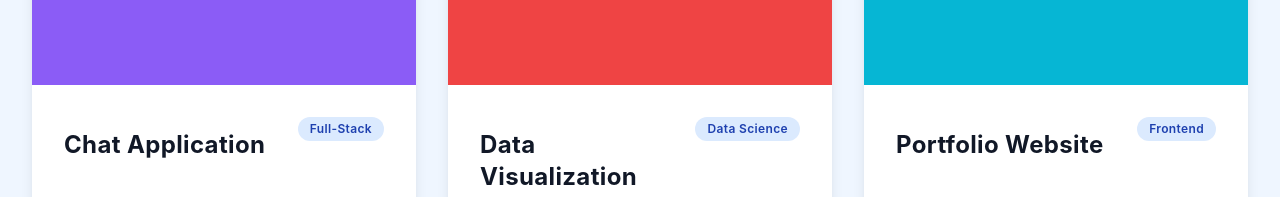
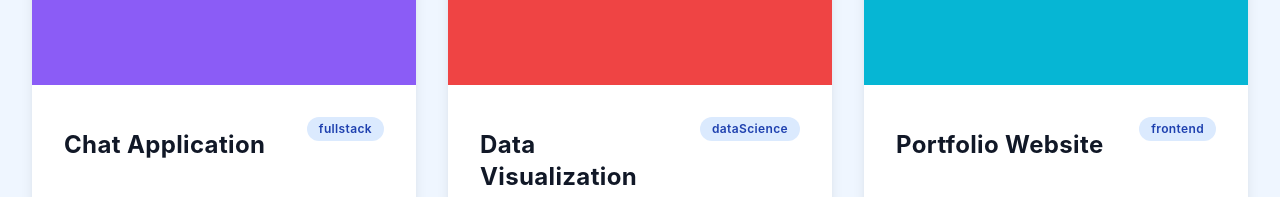
Before and after one commit to Vincent-Huang-2000/portfolio-showcase, a React (Vite) app: page /projects in a window 1280 px wide. Shown: the part 1371-1568 px from the top of the page. Built offline with nearby package versions, Linux system fonts and the light colour scheme.

Commit message:
feat: added translation text to Projects.jsx

```diff
--- a/src/data/projects.js
+++ b/src/data/projects.js
@@ -53,7 +53,7 @@ export const projects = [
     technologies: ["React", "Node.js", "MongoDB", "Stripe", "Tailwind CSS"],
     // githubUrl: "https://github.com/example/ecommerce-platform",
     // liveUrl: "https://ecommerce-demo.com",
-    category: "Full-Stack"
+    category: "fullstack"
   },
   {
     id: 2,
@@ -69,7 +69,7 @@ export const projects = [
     technologies: ["React", "Firebase", "Material-UI", "Socket.io"],
     githubUrl: "https://github.com/example/task-manager",
     liveUrl: "https://task-manager-demo.com",
-    category: "Frontend"
+    category: "frontend"
   },
   {
     id: 3,
@@ -85,7 +85,7 @@ export const projects = [
     technologies: ["Vue.js", "OpenWeather API", "Chart.js", "CSS Grid"],
     githubUrl: "https://github.com/example/weather-dashboard",
     liveUrl: "https://weather-dashboard-demo.com",
-    category: "Frontend"
+    category: "frontend"
   },
   {
     id: 4,
@@ -101,7 +101,7 @@ export const projects = [
     technologies: ["React", "Socket.io", "Express.js", "PostgreSQL"],
     githubUrl: "https://github.com/example/chat-app",
     liveUrl: "https://chat-app-demo.com",
-    category: "Full-Stack"
+    category: "fullstack"
   },
   {
     id: 5,
@@ -117,7 +117,7 @@ export const projects = [
     technologies: ["D3.js", "Python", "Flask", "PostgreSQL"],
     githubUrl: "https://github.com/example/data-viz-tool",
     liveUrl: "https://data-viz-demo.com",
-    category: "Data Science"
+    category: "dataScience"
   },
   {
     id: 6,
@@ -133,7 +133,7 @@ export const projects = [
     technologies: ["React", "Framer Motion", "Tailwind CSS", "Vite"],
     githubUrl: "https://github.com/example/portfolio",
     liveUrl: "https://portfolio-demo.com",
-    category: "Frontend"
+    category: "frontend"
   },
   {
     id: 7,
@@ -149,6 +149,6 @@ export const projects = [
     technologies: ["Next.js", "MDX", "Tailwind CSS", "TypeScript"],
     githubUrl: "https://github.com/yourusername/my-blog",
     liveUrl: "https://yourblog.com",
-    category: "Frontend"
+    category: "frontend"
   }
 ];
--- a/src/i18n/locales/en.json
+++ b/src/i18n/locales/en.json
@@ -58,6 +58,22 @@
     "viewGitHub": "View on GitHub",
     "technologies": "Technologies Used",
     "noProjects": "No projects found matching your search.",
+    "filter": "Filter",
+    "filterByCategory": "Filter by Category",
+    "clearFilters": "Clear Filters",
+    "noProjectsDescription": "Try adjusting your search or filter criteria to find what you're looking for",
+    "categories": {
+      "all": "All",
+      "frontend": "Frontend",
+      "fullstack": "Full-Stack",
+      "dataScience": "Data Science"
+    },
+    "statistics": {
+      "totalProjects": "Total Projects",
+      "frontend": "Frontend",
+      "fullstack": "Full-Stack",
+      "dataScience": "Data Science"
+    },
     "detail": {
       "title": "Project Details",
       "overview": "Overview",
--- a/src/i18n/locales/zh.json
+++ b/src/i18n/locales/zh.json
@@ -58,6 +58,22 @@
     "viewGitHub": "查看 GitHub",
     "technologies": "使用技术",
     "noProjects": "没有找到匹配的项目。",
+    "filter": "筛选",
+    "filterByCategory": "按类别筛选",
+    "clearFilters": "清除筛选",
+    "noProjectsDescription": "尝试调整您的搜索或筛选条件以找到您要找的内容",
+    "categories": {
+      "all": "全部",
+      "frontend": "前端",
+      "fullstack": "全栈",
+      "dataScience": "数据科学"
+    },
+    "statistics": {
+      "totalProjects": "项目总数",
+      "frontend": "前端项目",
+      "fullstack": "全栈项目",
+      "dataScience": "数据科学项目"
+    },
     "detail": {
       "title": "项目详情",
       "overview": "项目概述",
--- a/src/pages/Projects.jsx
+++ b/src/pages/Projects.jsx
@@ -9,14 +9,14 @@ import { Search, Filter, X, Code, Globe, Database, BarChart3 } from 'lucide-reac
 const Projects = () => {
   const { t, i18n } = useTranslation();
   const [searchTerm, setSearchTerm] = useState('');
-  const [selectedCategory, setSelectedCategory] = useState('All');
+  const [selectedCategory, setSelectedCategory] = useState('all');
   const [isFilterOpen, setIsFilterOpen] = useState(false);
 
   const categories = [
-    { label: 'All', value: 'All' },
-    { label: 'Frontend', value: 'Frontend' },
-    { label: 'Full-Stack', value: 'Full-Stack' },
-    { label: 'Data Science', value: 'Data Science' }
+    { label: t('projects.categories.all'), value: 'all' },
+    { label: t('projects.categories.frontend'), value: 'frontend' },
+    { label: t('projects.categories.fullstack'), value: 'fullstack' },
+    { label: t('projects.categories.dataScience'), value: 'dataScience' }
   ];
 
   const getLocalizedText = (textObj) => {
@@ -30,7 +30,7 @@ const Projects = () => {
         getLocalizedText(project.description).toLowerCase().includes(searchTerm.toLowerCase()) ||
         project.technologies.some(tech => tech.toLowerCase().includes(searchTerm.toLowerCase()));
 
-      const matchesCategory = selectedCategory === 'All' || project.category === selectedCategory;
+      const matchesCategory = selectedCategory === 'all' || project.category === selectedCategory;
 
       return matchesSearch && matchesCategory;
     });
@@ -38,32 +38,32 @@ const Projects = () => {
 
   const clearFilters = () => {
     setSearchTerm('');
-    setSelectedCategory('All');
+    setSelectedCategory('all');
   };
 
   const statistics = [
     {
       icon: Code,
       value: projects.length,
-      label: 'Total Projects',
+      label: t('projects.statistics.totalProjects'),
       color: 'text-blue-600 dark:text-blue-400'
     },
     {
       icon: Globe,
-      value: projects.filter(p => p.category === 'Frontend').length,
-      label: 'Frontend',
+      value: projects.filter(p => p.category === 'frontend').length,
+      label: t('projects.statistics.frontend'),
       color: 'text-green-600 dark:text-green-400'
     },
     {
       icon: Database,
-      value: projects.filter(p => p.category === 'Full-Stack').length,
-      label: 'Full-Stack',
+      value: projects.filter(p => p.category === 'fullstack').length,
+      label: t('projects.statistics.fullstack'),
       color: 'text-purple-600 dark:text-purple-400'
     },
     {
       icon: BarChart3,
-      value: projects.filter(p => p.category === 'Data Science').length,
-      label: 'Data Science',
+      value: projects.filter(p => p.category === 'dataScience').length,
+      label: t('projects.statistics.dataScience'),
       color: 'text-orange-600 dark:text-orange-400'
     }
   ];
@@ -115,7 +115,7 @@ const Projects = () => {
                   className="lg:hidden"
                   leftIcon={<Filter size={16} />}
                 >
-                  Filter
+                  {t('projects.filter')}
                 </Button>
 
                 {/* Category Filter (Desktop) */}
@@ -138,7 +138,7 @@ const Projects = () => {
                   className="lg:hidden mt-6 pt-6 border-t border-gray-200 dark:border-gray-700 relative z-[9999]"
                 >
                   <div className="flex items-center justify-between mb-4">
-                    <h3 className="text-lg font-semibold text-gray-900 dark:text-white">Filter by Category</h3>
+                    <h3 className="text-lg font-semibold text-gray-900 dark:text-white">{t('projects.filterByCategory')}</h3>
                     <Button
                       variant="ghost"
                       size="icon"
@@ -199,14 +199,14 @@ const Projects = () => {
                     {t('projects.noProjects')}
                   </h3>
                   <p className="text-gray-600 dark:text-gray-400 leading-relaxed">
-                    Try adjusting your search or filter criteria to find what you're looking for
+                    {t('projects.noProjectsDescription')}
                   </p>
                 </div>
                 <Button
                   variant="default"
                   onClick={clearFilters}
                 >
-                  Clear Filters
+                  {t('projects.clearFilters')}
                 </Button>
               </CardContent>
             </Card>
```
